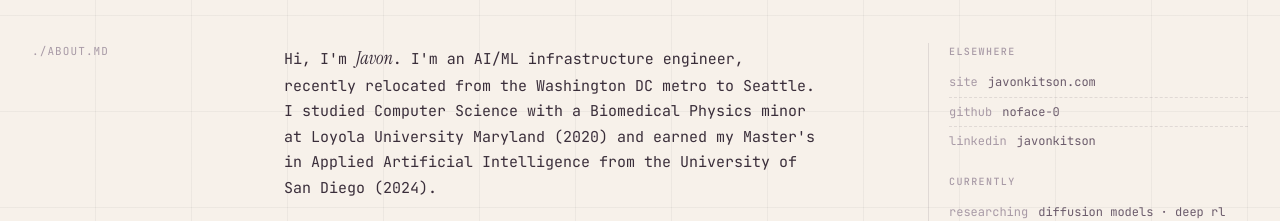
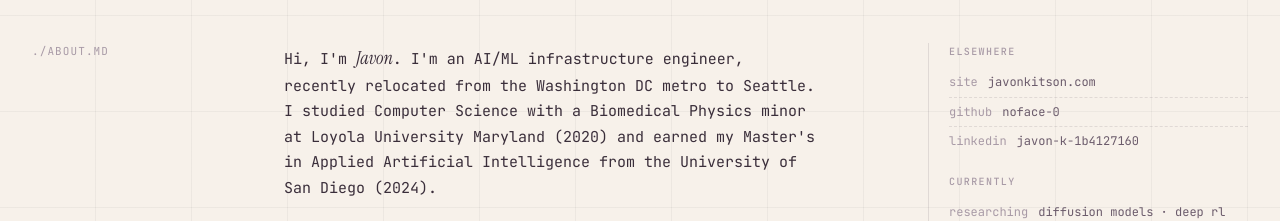
Before and after one commit to noface-0/javonkitson.com, a Next.js app: page / in a window 1280 px wide. Shown: the part 848-1069 px from the top of the page. Built offline with nearby package versions, Linux system fonts and the light colour scheme.

Commit message:
linkedin username correction

```diff
--- a/src/components/About.tsx
+++ b/src/components/About.tsx
@@ -51,7 +51,7 @@ export default function About() {
               </li>
               <li>
                 <span className="k">linkedin</span>
-                <span>javonkitson</span>
+                <span>javon-k-1b4127160</span>
               </li>
             </ul>
 
```
